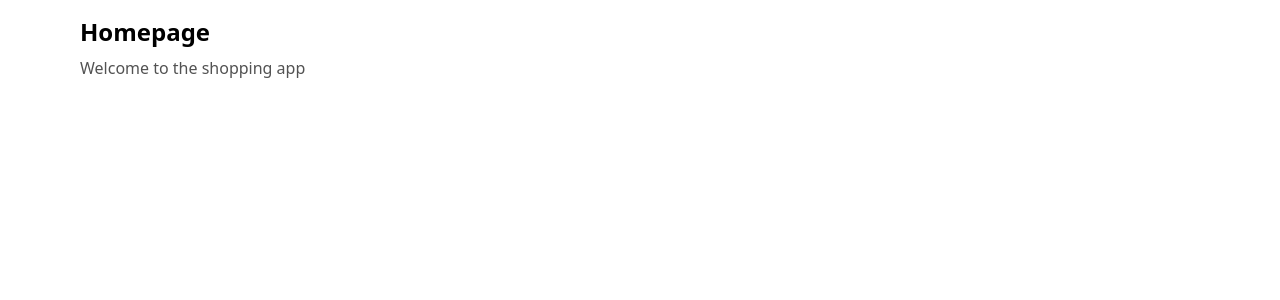
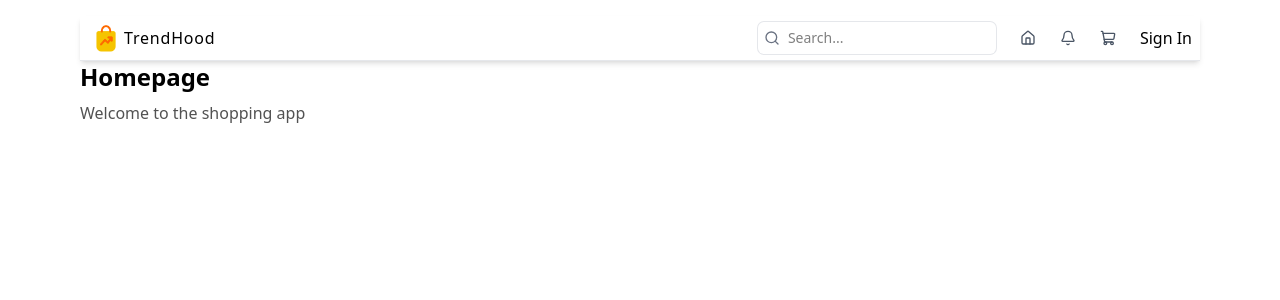
Before and after one commit to dbadalyan97/shopping-app, a Next.js app in the folder client/: page / in a window 1280 px wide. Shown: the top 300 px of the page. Built offline with nearby package versions, Linux system fonts and the light colour scheme.

Commit message:
feat: mount Navbar and DictionaryProvider in root layout

```diff
--- a/client/src/app/layout.tsx
+++ b/client/src/app/layout.tsx
@@ -1,9 +1,11 @@
 import type { Metadata } from "next";
 import { Geist, Geist_Mono } from "next/font/google";
 
-import { getDictionary } from "@/i18n/get-dictionary";
+import { DictionaryProvider } from "@/provider/DictionaryProvider";
+import { getDictionary } from "@/dictionary/get-dictionary";
 
 import "./globals.css";
+import { Navbar } from "@/components/Navbar";
 
 const geistSans = Geist({
   variable: "--font-geist-sans",
@@ -24,11 +26,13 @@ export async function generateMetadata(): Promise<Metadata> {
   };
 }
 
-export default function RootLayout({
+export default async function RootLayout({
   children,
 }: Readonly<{
   children: React.ReactNode;
 }>) {
+  const dictionary = await getDictionary();
+
   return (
     <html
       lang="en"
@@ -37,9 +41,12 @@ export default function RootLayout({
       <body
         className={`${geistSans.variable} ${geistMono.variable} antialiased`}
       >
-        <div className="mx-auto p-4 sm:max-w-xl md:max-w-2xl lg:max-w-3xl xl:max-w-6xl">
-          {children}
-        </div>
+        <DictionaryProvider dictionary={dictionary}>
+          <div className="mx-auto p-4 sm:max-w-xl md:max-w-2xl lg:max-w-3xl xl:max-w-6xl">
+            <Navbar />
+            {children}
+          </div>
+        </DictionaryProvider>
       </body>
     </html>
   );
```
